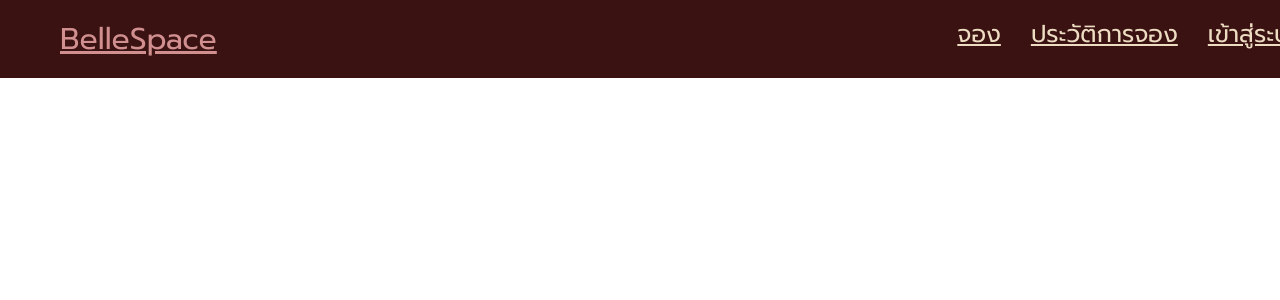
After one commit to MyNNeiei/BelleSpace, a Django app: template bell_Space/belle_space/templates/nav.html in a window 1280 px wide. The commit adds this page. Shown: the top 300 px of the page. Run offline with Django 5.2, Linux system fonts and the light colour scheme; the template is opened without the code that fills it, so the values that code supplies are empty.

Commit message:
NNcommit:fixed

```diff
--- /dev/null
+++ b/bell_Space/belle_space/static/css/nav.css
@@ -0,0 +1,45 @@
+@import url('https://fonts.googleapis.com/css2?family=Prompt:ital,wght@0,100;0,200;0,300;0,400;0,500;0,600;0,700;0,800;0,900;1,100;1,200;1,300;1,400;1,500;1,600;1,700;1,800;1,900&display=swap');
+*{
+    margin: 0;
+    padding: 0;
+    font-family: 'Prompt';
+}
+
+nav{
+    background-color: #3A1212;
+    color: white;
+    padding: 1rem;
+    position: fixed;
+    display: flex;
+    justify-content: space-between;
+    width: 100%;
+    padding-left: 2.5rem;
+}
+
+.belle{
+    color: #D18F90;
+    font-size: 30px;
+    font-style: bold;
+    margin-left: 20px;
+}
+.belle:hover{
+    color: #D18F90;
+    font-size: 30px;
+    font-style: bold;
+    margin-left: 20px;
+}
+.content{
+    display: flex;
+    flex-direction: row;
+}
+
+.content a{
+    font-size: 24px;
+    color: #EDDCC2;
+    margin: 0 15px 0 15px;
+}
+
+.content a:hover{
+    color: #EDDCC2;
+    position: relative;
+}
--- a/bell_Space/belle_space/static/input.css
+++ /dev/null
@@ -1 +0,0 @@
-@import url('https://fonts.googleapis.com/css2?family=Metal&display=swap');
--- /dev/null
+++ b/bell_Space/belle_space/templates/nav.html
@@ -0,0 +1,21 @@
+{% load static %}
+<!DOCTYPE html>
+<html lang="en">
+<head>
+    <meta charset="UTF-8">
+    <meta name="viewport" content="width=device-width, initial-scale=1.0">
+    <title>Document</title>
+    <link rel="stylesheet" href="{% static 'css/nav.css' %}">
+</head>
+<body>
+    <nav>
+        <a href="#" class="belle">BelleSpace</a>
+
+        <div class="content">
+            <a href="#" >จอง</a>
+            <a href="#" >ประวัติการจอง</a>
+            <a href="#" >เข้าสู่ระบบ</a>
+        </div>
+    </nav>
+</body>
+</html>
--- /dev/null
+++ b/bell_Space/belle_space/urls.py
@@ -0,0 +1,6 @@
+from django.urls import path
+from . import views
+urlpatterns = [
+    # ex: /polls/
+    path("", views.IndexView.as_view(), name="employee"),
+]
```
Also changed, not shown: bell_Space/belle_space/forms.py (added, +35 -0 lines), bell_Space/belle_space/models.py (+45 -9 lines), bell_Space/belle_space/static/css/style.css (added, +13 -0 lines), bell_Space/belle_space/static/tailwind.config.js (deleted, +0 -10 lines), bell_Space/belle_space/templates/index.html (+8 -32 lines), bell_Space/belle_space/templates/layout.html (added, +26 -0 lines), bell_Space/belle_space/views.py (+7 -1 lines), bell_Space/belle_space/static/image/hair.png (renamed from bell_Space/belle_space/static/hair.png), bell_Space/belle_space/static/image/nail.png (renamed from bell_Space/belle_space/static/nail.png), bell_Space/belle_space/static/image/spa.png (renamed from bell_Space/belle_space/static/spa.png).
